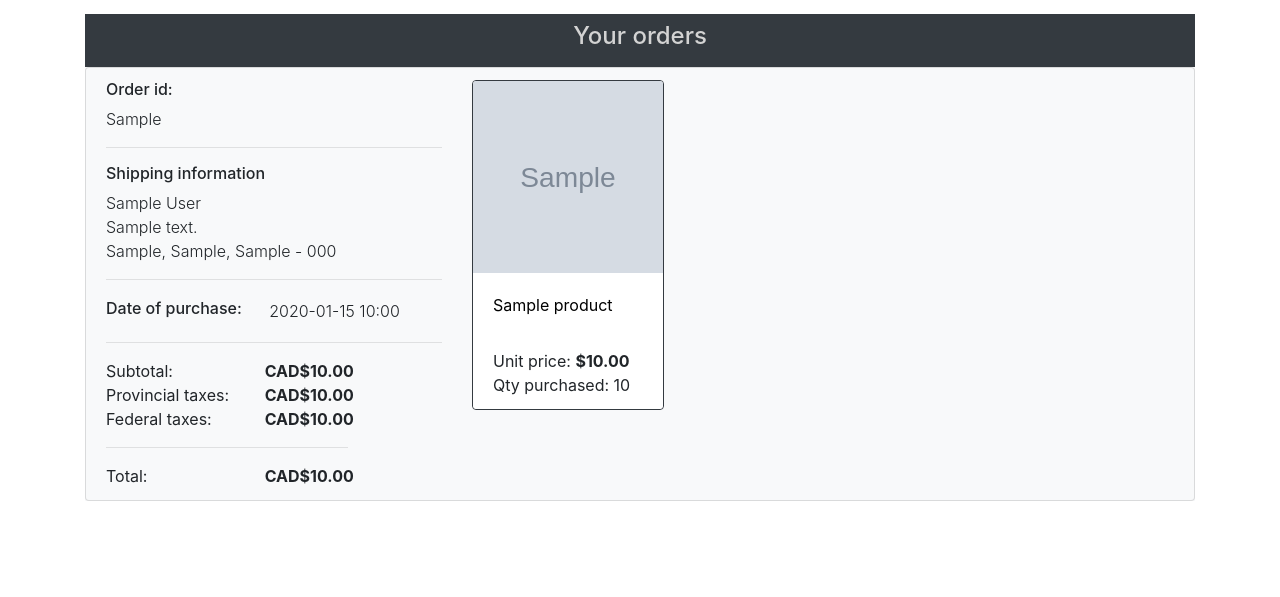
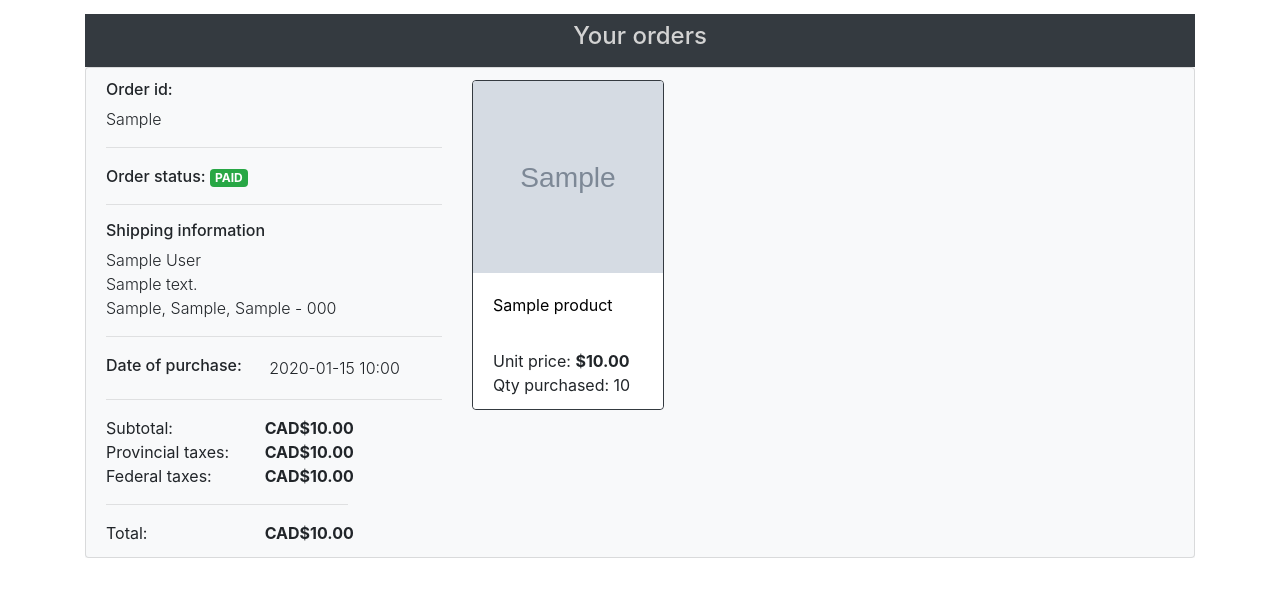
Before and after one commit to OlivierGL/Marketplace, a Django app: page /order/orders-history/ in a window 1280 px wide. Shown: the part 56-653 px from the top of the page. Run offline with Django 3.2, Linux system fonts and the light colour scheme; a user stored in the database is signed in; tables that the repository leaves empty hold one stand-in row (values such as "Sample post"); grey boxes marked "Sample" are stand-in pictures; some libraries are stand-ins or nearby versions.

Commit message:
Add order status to order history page

```diff
--- a/Marketplace/Orders/templates/Orders/orders_history.html
+++ b/Marketplace/Orders/templates/Orders/orders_history.html
@@ -17,6 +17,19 @@
                             <li class="bg-light list-inline-item">
                                 <div class="font-weight-light">
                                     <h6>Order id:</h6>{{ order.payPalInvoice }}
+                                </div>
+                            </li>
+                            <hr/>
+                            <li class="bg-light list-inline-item">
+                                <div class="font-weight-light">
+                                    <h6 class="d-inline">Order status:</h6>
+                                    <span class="badge {% if order.status == 'PAID' %}
+                                                            badge-success
+                                                       {% elif order.status == 'CANCELED' %}
+                                                            badge-danger
+                                                       {% else %}
+                                                            badge-primary
+                                                       {% endif %}">{{ order.status }}</span>
                                 </div>
                             </li>
                             <hr/>
```
